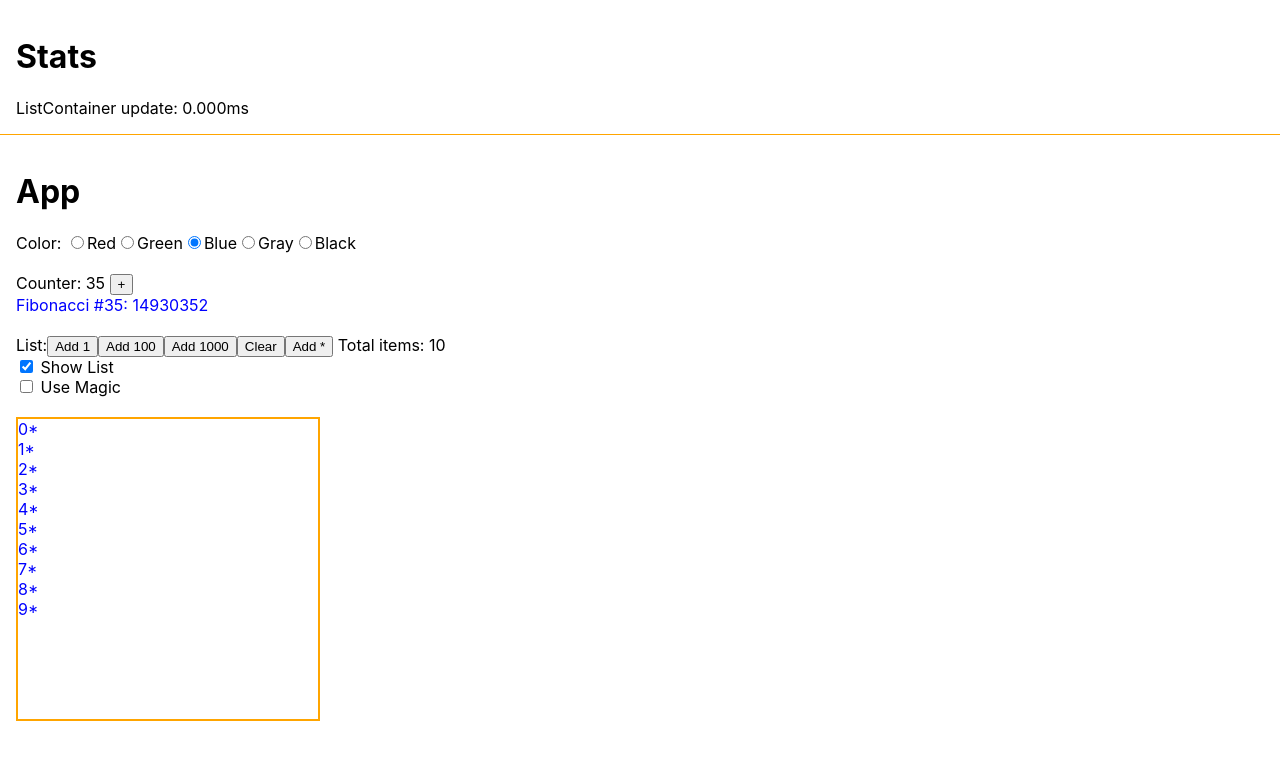
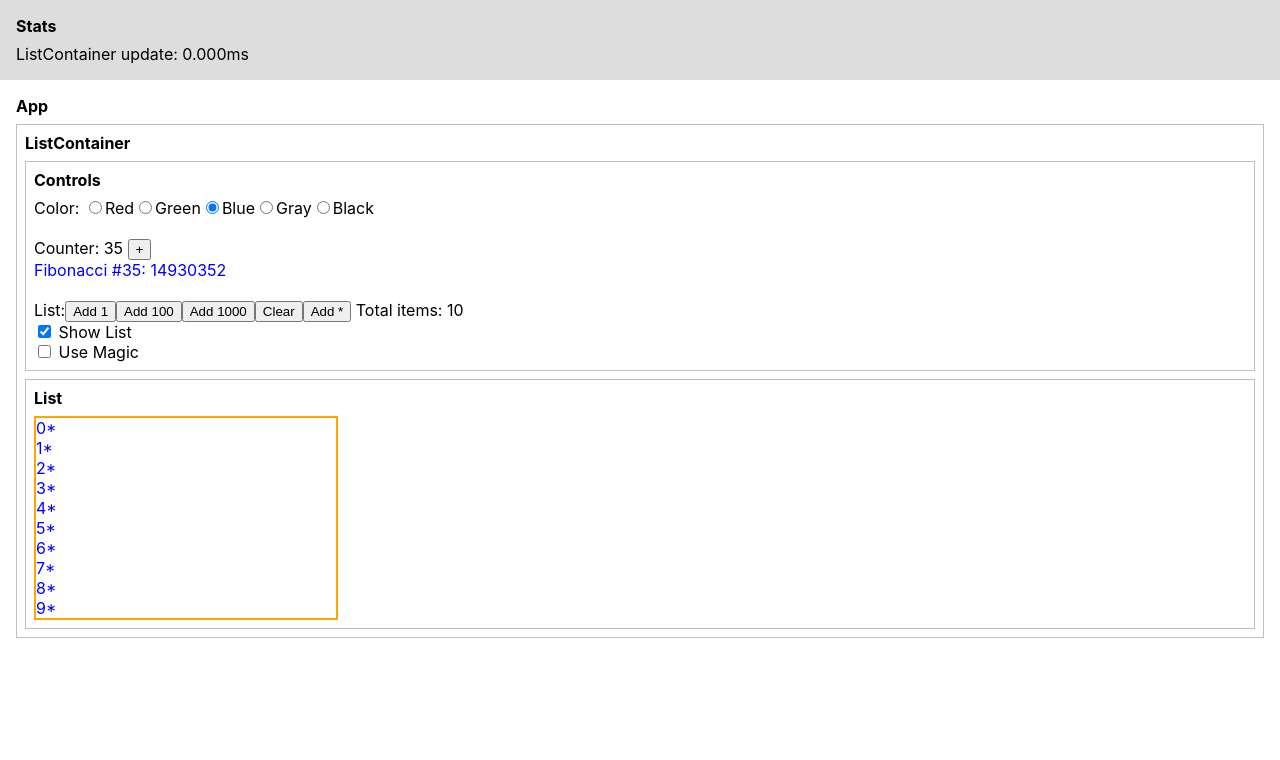
Before and after one commit to giladaya/react-faster-take-two, a React (Create React App) app in the folder virtualize/: page / in a window 1280 px wide. Shown: the top 760 px of the page. Built offline with nearby package versions, Linux system fonts and the light colour scheme.

Commit message:
Show components hierarchy

```diff
--- a/virtualize/public/index.html
+++ b/virtualize/public/index.html
@@ -28,7 +28,7 @@
   <body>
     <noscript>You need to enable JavaScript to run this app.</noscript>
     <div id="stats-list">
-      <h1>Stats</h1>
+      <h4>Stats</h4>
       <div id="stats"></div>
     </div>
     <div id="root"></div>
--- a/virtualize/src/components/List.jsx
+++ b/virtualize/src/components/List.jsx
@@ -7,9 +7,12 @@ function List(props) {
   console.log("Render List");
   const { data, starsCount, color } = props;
   return (
+    <div style={{border: '1px solid silver', padding: '0.5em'}}>
+      <h3>List</h3>
+
       <div
         style={{
-        height: "300px",
+          height: "200px",
           width: "300px",
           overflow: "auto",
           border: "2px solid orange"
@@ -24,6 +27,7 @@ function List(props) {
           />
         ))}
       </div>
+    </div>
   );
 }
 
--- a/virtualize/src/components/ListContainer.jsx
+++ b/virtualize/src/components/ListContainer.jsx
@@ -85,7 +85,10 @@ class ListContainer extends React.Component {
 
   render() {
     return (
-      <div>
+      <div style={{ border: "1px solid silver", padding: "0.5em" }}>
+        <h2>ListContainer</h2>
+        <div style={{ border: "1px solid silver", padding: "0.5em", marginBottom: "0.5em" }}>
+          <h3>Controls</h3>
           Color:{" "}
           <ColorPicker
             palette={COLORS}
@@ -122,8 +125,7 @@ class ListContainer extends React.Component {
             onChange={this.toggleVirtualized}
           />{" "}
           Use Magic
-        <br />
-        <br />
+        </div>
         {this.state.isListOpen && this.renderList()}
       </div>
     );
--- a/virtualize/src/components/ListV.jsx
+++ b/virtualize/src/components/ListV.jsx
@@ -18,7 +18,7 @@ function ListV(props) {
   return (
     <List
       width={300}
-      height={300}
+      height={200}
       itemCount={data.length}
       itemSize={20}
       style={{ border: "2px solid blue" }}
--- a/virtualize/src/index.css
+++ b/virtualize/src/index.css
@@ -11,11 +11,16 @@ body > div {
   padding: 1em;
 }
 
+h1, h2, h3, h4, h5 {
+  margin: 0 0 0.5em 0;
+  font-size: 1rem;
+}
+
 code {
   font-family: source-code-pro, Menlo, Monaco, Consolas, "Courier New",
     monospace;
 }
 
 #stats-list {
-  border-bottom: 1px solid orange;
+  background: #dddddd;
 }
```
Lines whose indentation alone changed are shown as unchanged.
